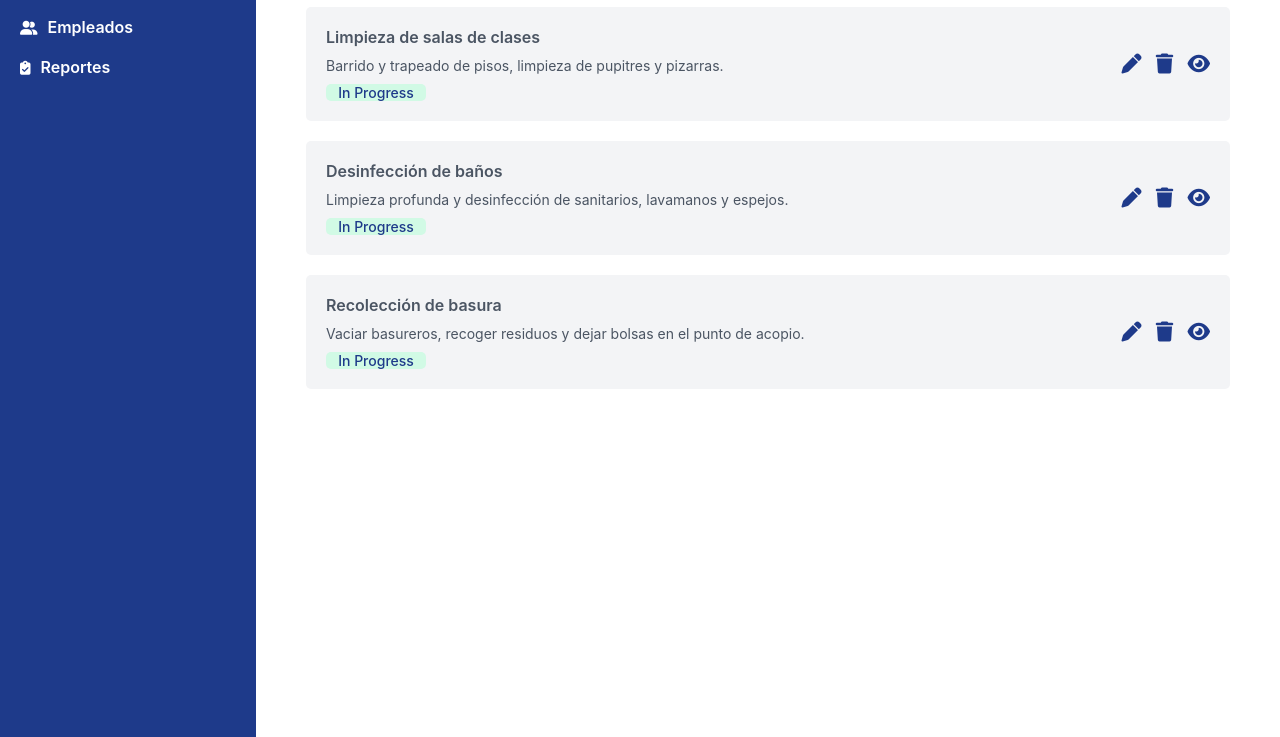
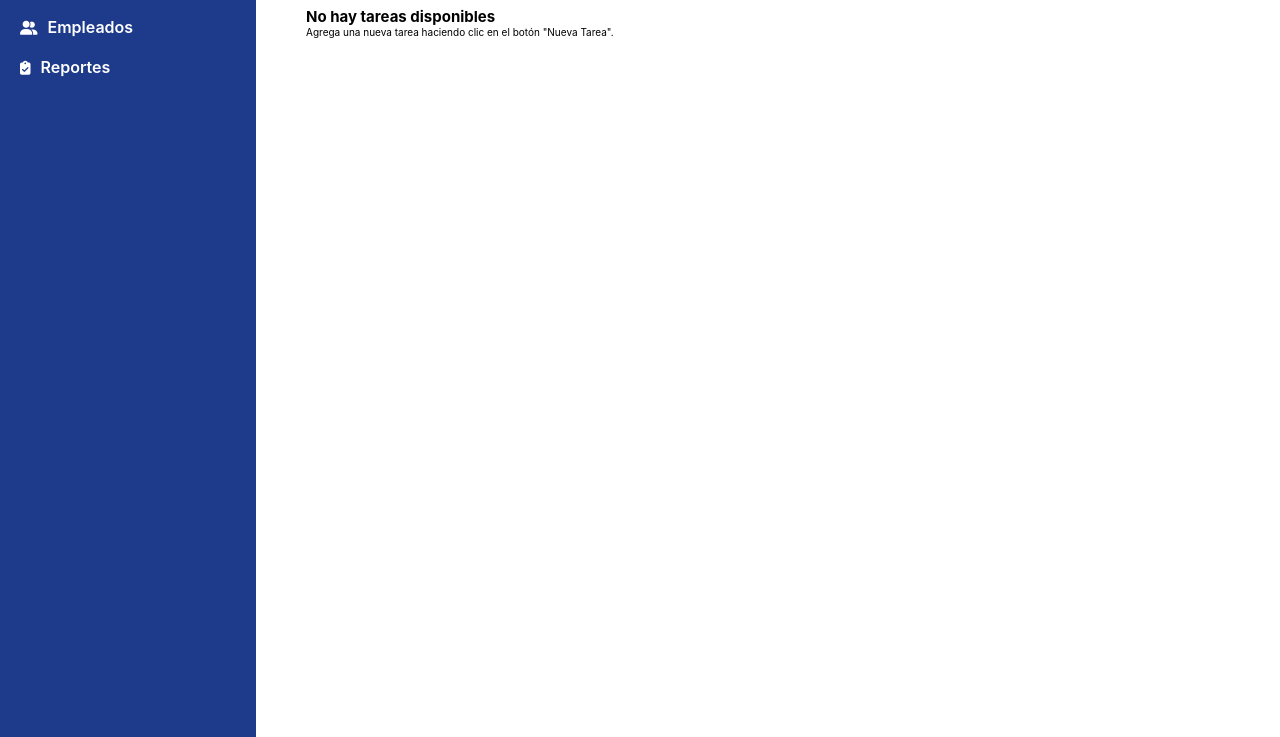
Before and after one commit to rockaranza/taskManager, a plain HTML site: page index.html in a window 1280 px wide. Shown: the part 133-870 px from the top of the page. Drawn offline with Linux system fonts and the light colour scheme.

Commit message:
Elimine las tareas que se entregan por el codigo para comenzar a crearlas directamente en la pagina, con esto se guardan directamente en el localStorage. Si no hay tareas en el localStorage no muestar ninguna tarea

```diff
--- a/assets/scripts/index.js
+++ b/assets/scripts/index.js
@@ -42,79 +42,83 @@ const usuarios = [
 
 /* Listado de tareas */
 const tareas = [
-  {
-    nombre_tarea: "Limpieza de salas de clases",
-    lugar: "Pabellón A",
-    descripcion: "Barrido y trapeado de pisos, limpieza de pupitres y pizarras.",
-    estado: "pendiente",
-    asignada: "",
-    creador: "María González",
-    fecha_creacion: "2025-04-23",
-    fecha_asignacion: "",
-    fecha_finalizacion: ""
-  },
-  {
-    nombre_tarea: "Desinfección de baños",
-    lugar: "Sector B",
-    descripcion: "Limpieza profunda y desinfección de sanitarios, lavamanos y espejos.",
-    estado: "pendiente",
-    asignada: "",
-    creador: "Carlos Ramírez",
-    fecha_creacion: "2025-04-23",
-    fecha_asignacion: "",
-    fecha_finalizacion: ""
-  },
-  {
-    nombre_tarea: "Recolección de basura",
-    lugar: "Patio central",
-    descripcion: "Vaciar basureros, recoger residuos y dejar bolsas en el punto de acopio.",
-    estado: "pendiente",
-    asignada: "",
-    creador: "María González",
-    fecha_creacion: "2025-04-23",
-    fecha_asignacion: "",
-    fecha_finalizacion: ""
-  }
+  // {
+  //   nombre_tarea: "Limpieza de salas de clases",
+  //   lugar: "Pabellón A",
+  //   descripcion: "Barrido y trapeado de pisos, limpieza de pupitres y pizarras.",
+  //   estado: "pendiente",
+  //   asignada: "",
+  //   creador: "María González",
+  //   fecha_creacion: "2025-04-23",
+  //   fecha_asignacion: "",
+  //   fecha_finalizacion: ""
+  // },
+  // {
+  //   nombre_tarea: "Desinfección de baños",
+  //   lugar: "Sector B",
+  //   descripcion: "Limpieza profunda y desinfección de sanitarios, lavamanos y espejos.",
+  //   estado: "pendiente",
+  //   asignada: "",
+  //   creador: "Carlos Ramírez",
+  //   fecha_creacion: "2025-04-23",
+  //   fecha_asignacion: "",
+  //   fecha_finalizacion: ""
+  // },
+  // {
+  //   nombre_tarea: "Recolección de basura",
+  //   lugar: "Patio central",
+  //   descripcion: "Vaciar basureros, recoger residuos y dejar bolsas en el punto de acopio.",
+  //   estado: "pendiente",
+  //   asignada: "",
+  //   creador: "María González",
+  //   fecha_creacion: "2025-04-23",
+  //   fecha_asignacion: "",
+  //   fecha_finalizacion: ""
+  // }
 ];
 
 const tareasTerminadas = [];
+const tareasEliminadas = [];
 
 /* GUARDAR USUARIOS EN LOCALSTORAGE */
 const usuariosString = JSON.stringify(usuarios);
-console.log(usuariosString);
-
+localStorage.setItem("usuarios", usuariosString);
 
 /* Mostrar tareas */
 function mostrarTareas() {
-  taskContainer.innerHTML = ""; // Limpiar el contenedor de tareas
-  tareas.forEach((tarea) => {
-    const tareaDiv = document.createElement("div");
-    tareaDiv.classList.add("task-card");
-    tareaDiv.innerHTML = `
+  const tareasStorage = localStorage.getItem('tareas');
+  let tareasParaRenderizar = [];
+
+  if(tareasStorage) {
+    tareasParaRenderizar = JSON.parse(tareasStorage);
+  }
+
+  taskContainer.innerHTML = '';
+
+  if(tareasParaRenderizar.length > 0) {
+    tareasParaRenderizar.forEach((tarea) => {
+      taskContainer.innerHTML += `
+        <div class="task-card">
           <div class="task-card-info">
             <h3>${tarea.nombre_tarea}</h3>
             <p>${tarea.descripcion}</p>
-            <div class="status">In Progress</div>
+            <div class="status">${tarea.estado}</div>
           </div>
           <div class="task-card-icons">
             <i class="fa-solid fa-pen"></i>
             <i class="fa-solid fa-trash"></i>
             <i class="fa-solid fa-eye"></i>
           </div>
+        </div>
       `;
-    taskContainer.appendChild(tareaDiv);
-  });
+    });
+  } else {
+    taskContainer.innerHTML = `
+    <h2>No hay tareas disponibles</h2>
+    <p>Agrega una nueva tarea haciendo clic en el botón "Nueva Tarea".</p>
+    `;
+  }
 }
-
-/* Modal para nueva tarea */
-newTaskButton.addEventListener('click', () => {
-  modalOverlay.classList.remove('hidden')
-}
-)
-/* Cerrar modal */
-closeModal.addEventListener('click', () => {
-  modalOverlay.classList.add('hidden');
-})
 
 /* Guardar Tarea */
 function guardarTarea(event) {
@@ -140,15 +144,28 @@ function guardarTarea(event) {
   document.getElementById("task-description").value = "";
 
   tareas.push(nuevaTarea);
+  tareasString = JSON.stringify(tareas);
+  localStorage.setItem('tareas', tareasString);
   mostrarTareas();
   modalOverlay.classList.add('hidden');
 }
-newTaskForm.addEventListener('submit', guardarTarea);
-
 
 /* Eliminar tareas */
 /* Editar tareas */
 /* Asignar tareas */
 /* Marcar tareas como terminadas */
 /* Mostrar tareas terminadas */
+
+
+newTaskForm.addEventListener('submit', guardarTarea);
+/* Modal para nueva tarea */
+newTaskButton.addEventListener('click', () => {
+  modalOverlay.classList.remove('hidden')
+}
+)
+/* Cerrar modal */
+closeModal.addEventListener('click', () => {
+  modalOverlay.classList.add('hidden');
+})
+
 mostrarTareas();
--- a/assets/styles/index.css
+++ b/assets/styles/index.css
@@ -282,6 +282,11 @@ main {
   border: none;
 }
 
+.close-button:hover {
+  background-color: var(--color-red-medium);
+  color: var(--color-red-light);
+}
+
 .status {
   width: 10rem;
   text-align: center;
```
Also changed, not shown: index.html (+1 -1 lines).
